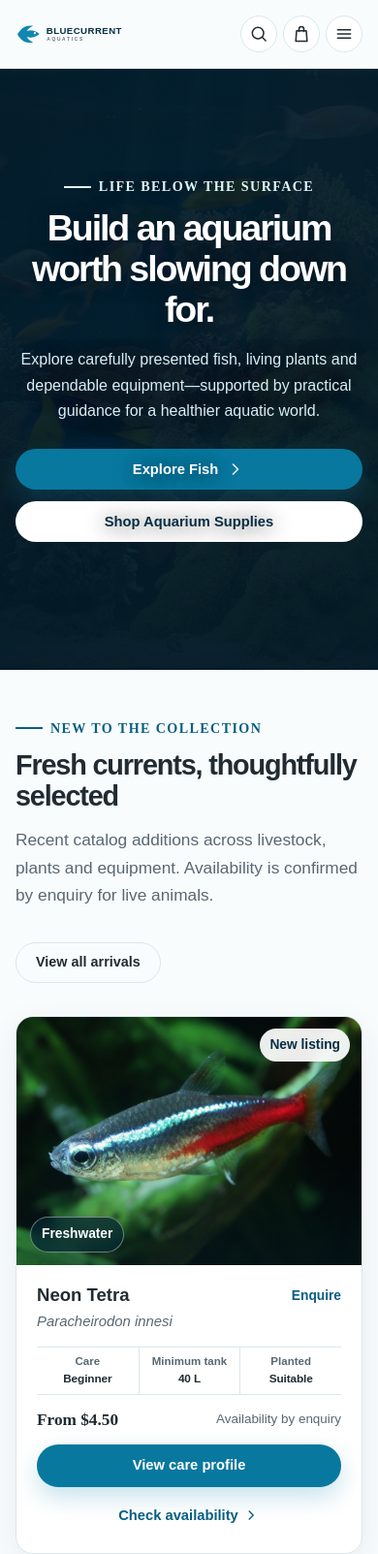
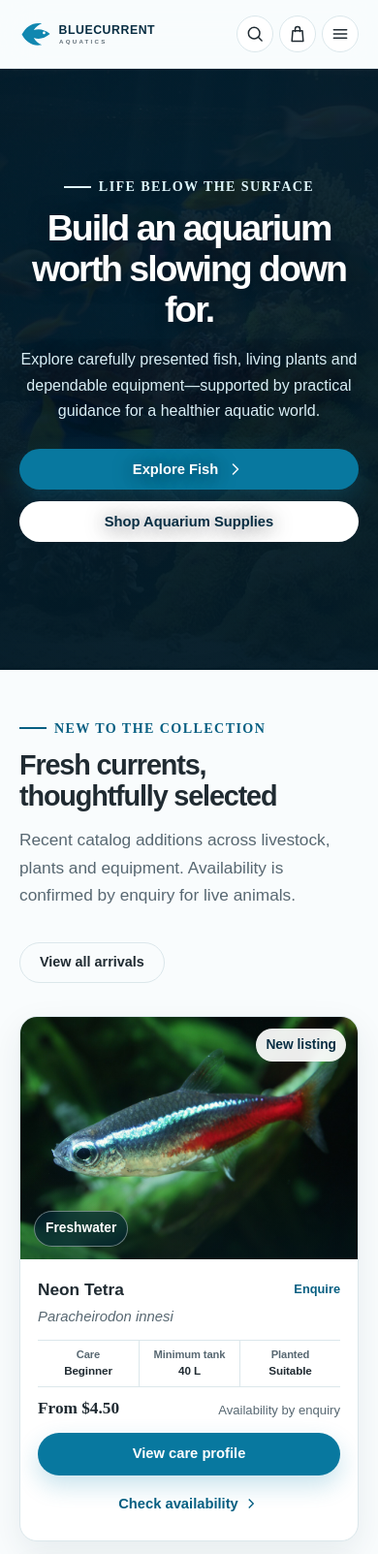
Before and after one commit to teknritsolutions-2/Aquarium-Fish-Aquatic-Supplies-Store, a plain HTML site: page pages/index.html in a window 390 px wide. Shown: the top 1603 px of the page at 97% size. Drawn offline with Linux system fonts and the light colour scheme.

Commit message:
Enlarge mobile logo and set 40px tablet side padding vs 20px mobile side padding with balanced card content scaling

```diff
--- a/assets/css/style.css
+++ b/assets/css/style.css
@@ -95,7 +95,7 @@ p {
   margin: 0 0 1rem;
 }
 .container {
-  width: min(calc(100% - 40px), var(--container));
+  width: min(calc(100% - 80px), var(--container));
   margin-inline: auto;
 }
 .section {
@@ -585,7 +585,7 @@ p {
   display: flex;
   flex: 1;
   flex-direction: column;
-  padding: 20px;
+  padding: 20px 18px;
 }
 .card-body h3 {
   margin-bottom: 4px;
@@ -602,7 +602,7 @@ p {
 }
 .plant-facts div {
   min-width: 0;
-  padding: 8px 6px;
+  padding: 8px 5px;
   display: flex;
   flex-direction: column;
   justify-content: space-between;
@@ -617,14 +617,15 @@ p {
 .plant-facts dt {
   margin-bottom: 3px;
   color: var(--muted);
-  font-size: 0.74rem;
+  font-size: 0.72rem;
   font-weight: 700;
   line-height: 1.2;
+  letter-spacing: -0.01em;
 }
 .plant-facts dd {
   margin-top: auto;
   color: var(--ink);
-  font-size: 0.76rem;
+  font-size: 0.75rem;
   font-weight: 800;
   line-height: 1.25;
   letter-spacing: -0.01em;
@@ -766,26 +767,26 @@ p {
   display: flex;
   flex: 1;
   flex-direction: column;
-  padding: 21px;
+  padding: 20px 18px;
 }
 .species-heading {
   display: grid;
   grid-template-columns: minmax(0, 1fr) auto;
   align-items: flex-start;
-  gap: 12px;
+  gap: 10px;
 }
 .species-heading > div {
   min-width: 0;
 }
 .species-heading h3 {
   margin-bottom: 4px;
-  font-size: 1.16rem;
+  font-size: 1.14rem;
   overflow-wrap: anywhere;
 }
 .availability {
   flex: none;
   color: var(--ocean);
-  font-size: 0.86rem;
+  font-size: 0.84rem;
   font-weight: 800;
 }
 .care-summary {
@@ -796,7 +797,7 @@ p {
 }
 .care-summary div {
   min-width: 0;
-  padding: 8px 6px;
+  padding: 8px 5px;
   display: flex;
   flex-direction: column;
   justify-content: space-between;
@@ -807,15 +808,16 @@ p {
 .care-summary dt {
   margin-bottom: 3px;
   color: var(--muted);
-  font-size: 0.74rem;
+  font-size: 0.72rem;
   font-weight: 700;
   line-height: 1.2;
+  letter-spacing: -0.01em;
 }
 .care-summary dd {
   margin: 0;
   margin-top: auto;
   color: var(--ink);
-  font-size: 0.78rem;
+  font-size: 0.76rem;
   font-weight: 800;
   line-height: 1.25;
   letter-spacing: -0.01em;
@@ -824,16 +826,17 @@ p {
 }
 .species-commerce {
   display: flex;
-  align-items: end;
+  align-items: flex-end;
   justify-content: space-between;
-  gap: 12px;
+  gap: 8px;
   margin-top: auto;
   color: var(--muted);
-  font-size: 0.84rem;
+  font-size: 0.82rem;
 }
 .species-commerce > span:last-child {
-  max-width: 48%;
+  max-width: 58%;
   text-align: end;
+  line-height: 1.25;
 }
 .species-commerce .price {
   color: var(--ink);
@@ -2257,12 +2260,12 @@ select,
     font-weight: 700;
   }
 }
-@media (max-width: 820px) {
+@media (max-width: 900px) {
   :root {
     --header: 70px;
   }
   .container {
-    width: min(calc(100% - 36px), var(--container));
+    width: min(calc(100% - 80px), var(--container));
   }
   .section {
     padding: 58px 0;
@@ -2275,30 +2278,71 @@ select,
   }
   .grid-4 {
     grid-template-columns: repeat(2, 1fr);
+    gap: 20px;
   }
   .grid-3 {
     grid-template-columns: repeat(2, 1fr);
+    gap: 20px;
   }
   .grid-3 > :last-child:nth-child(odd) {
     grid-column: 1 / -1;
   }
   .species-tile-grid {
-    grid-template-columns: repeat(3, 1fr);
+    grid-template-columns: repeat(2, 1fr);
+    gap: 20px;
+  }
+  .species-tile-grid > :last-child:nth-child(odd) {
+    grid-column: 1 / -1;
   }
   .species-tile-grid-four {
     grid-template-columns: repeat(2, 1fr);
+    gap: 20px;
   }
   .species-tile {
-    min-height: 400px;
+    min-height: 390px;
   }
   .species-tile-copy {
-    padding: 20px 18px 16px;
+    padding: 22px 20px 18px;
   }
   .species-tile-copy strong {
-    font-size: 1.18rem;
+    font-size: 1.22rem;
     min-height: 50px;
     display: flex;
     align-items: flex-start;
+  }
+  .species-heading h3 {
+    font-size: 1.08rem;
+    line-height: 1.3;
+  }
+  .availability {
+    font-size: 0.8rem;
+    white-space: nowrap;
+  }
+  .care-summary,
+  .plant-facts {
+    grid-template-columns: repeat(3, minmax(0, 1fr));
+    margin: 12px 0;
+  }
+  .care-summary div,
+  .plant-facts div {
+    padding: 7px 4px;
+  }
+  .care-summary dt,
+  .plant-facts dt {
+    font-size: 0.70rem;
+    line-height: 1.2;
+    letter-spacing: -0.01em;
+  }
+  .care-summary dd,
+  .plant-facts dd {
+    font-size: 0.74rem;
+    line-height: 1.25;
+    letter-spacing: -0.01em;
+  }
+  .card-actions .btn {
+    padding: 9px 10px;
+    font-size: 0.86rem;
+    white-space: nowrap;
   }
   .pathway-grid {
     grid-template-columns: repeat(2, 1fr);
@@ -2358,6 +2402,18 @@ select,
   }
 }
 @media (max-width: 680px) {
+  .container {
+    width: min(calc(100% - 40px), var(--container));
+  }
+  .brand {
+    width: 216px;
+    min-width: 180px;
+    flex-shrink: 0;
+  }
+  .brand img,
+  .brand-lockup {
+    height: 46px;
+  }
   .grid-2,
   .grid-3,
   .grid-4,
@@ -2511,7 +2567,7 @@ select,
 }
 @media (max-width: 560px) {
   .container {
-    width: min(calc(100% - 32px), var(--container));
+    width: min(calc(100% - 40px), var(--container));
   }
   .section {
     padding: 42px 0;
@@ -2526,17 +2582,17 @@ select,
   .brand {
     display: flex;
     align-items: center;
-    width: 174px;
-    min-width: 145px;
+    width: 205px;
+    min-width: 175px;
     flex-shrink: 0;
   }
   .brand img {
-    height: 40px;
+    height: 44px;
   }
   .brand-lockup {
     display: block;
     width: 100%;
-    height: 40px;
+    height: 44px;
   }
   .nav-tools {
     display: flex;
@@ -2550,9 +2606,9 @@ select,
     display: inline-flex;
     align-items: center;
     justify-content: center;
-    width: 44px;
-    height: 44px;
-    flex: 0 0 44px;
+    width: 42px;
+    height: 42px;
+    flex: 0 0 42px;
   }
   .nav-tools .theme-toggle,
   .nav-tools .dir-toggle {
@@ -2598,12 +2654,13 @@ select,
 }
 @media (max-width: 390px) {
   .brand {
-    width: 145px;
-    min-width: 130px;
+    width: 185px;
+    min-width: 160px;
+    flex-shrink: 0;
   }
   .brand img,
   .brand-lockup {
-    height: 36px;
+    height: 40px;
   }
   .nav-tools {
     gap: 6px;
@@ -2633,16 +2690,16 @@ select,
   }
   .care-summary div,
   .plant-facts div {
-    padding: 8px 4px;
+    padding: 8px 3px;
     text-align: center;
   }
   .care-summary dt,
   .plant-facts dt {
-    font-size: 0.72rem;
+    font-size: 0.70rem;
   }
   .care-summary dd,
   .plant-facts dd {
-    font-size: 0.74rem;
+    font-size: 0.73rem;
     white-space: nowrap;
     overflow: hidden;
     text-overflow: ellipsis;
@@ -2650,6 +2707,29 @@ select,
   .care-summary dt,
   .care-summary dd {
     min-height: 0;
+  }
+}
+@media (max-width: 340px) {
+  .container {
+    width: min(calc(100% - 24px), var(--container));
+  }
+  .brand {
+    width: 162px;
+    min-width: 140px;
+  }
+  .brand img,
+  .brand-lockup {
+    height: 36px;
+  }
+  .nav-tools {
+    gap: 4px;
+  }
+  .nav-tools .search-trigger,
+  .nav-tools .bag-trigger,
+  .nav-tools .mobile-toggle {
+    width: 34px;
+    height: 34px;
+    flex: 0 0 34px;
   }
 }
 @media (min-width: 561px) {
```
